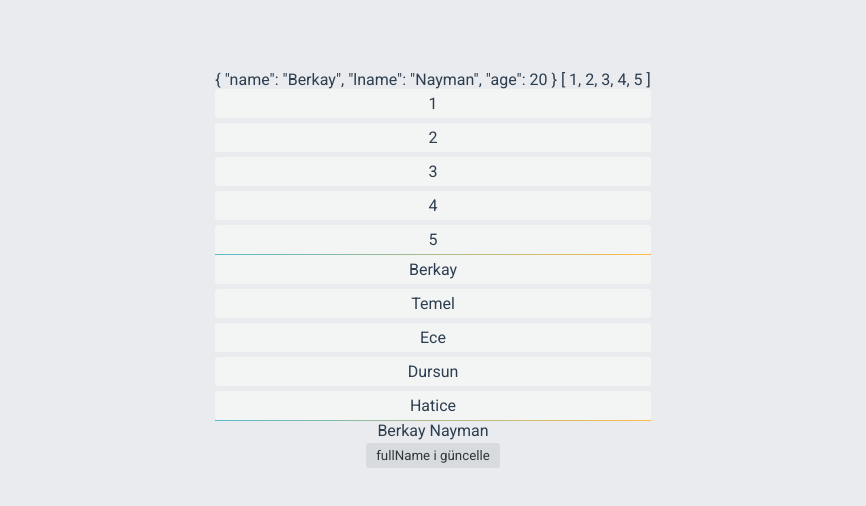
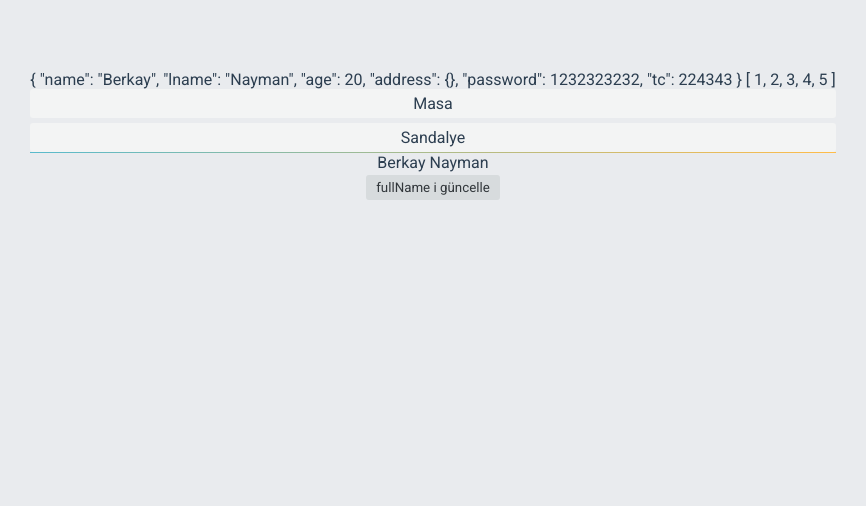
Before and after one commit to berkaynayman/vueBootcamp, a Vue app in the folder WEEK-4/0-vuex-introduction/: page / in a window 1280 px wide. Shown: the top 506 px of the page, without its empty margins (207-1073 px from the left). Built offline with nearby package versions, Linux system fonts and the light colour scheme.

Commit message:
WEEK-4 59.dk

```diff
--- a/WEEK-4/0-vuex-introduction/src/App.vue
+++ b/WEEK-4/0-vuex-introduction/src/App.vue
@@ -1,16 +1,22 @@
 <template>
   <div>
     <p>
-      {{ $store.state.person }}
+      {{ $store.state.user }}
       {{ $store.state.permissions }}
 
     </p>
+    <!--
     <ul>
       <li v-for="permission in $store.state.permissions" :key="permission">{{ permission }}</li>
     </ul>
     <hr>
     <ul>
       <li v-for="user in $store.state.userList" :key="user">{{ user }}</li>
+    </ul>
+    -->
+
+    <ul>
+      <li v-for="item in woodItems" :key="item.title">{{ item.title }}</li>
     </ul>
     <hr>
     <p> {{ $store.state.fullName }} </p>
@@ -19,15 +25,16 @@
 </template>
 
 <script>
-
+import { mapGetters } from "vuex";
 export default {
   name: 'App',
   created(){
     // created() is life cycle
-    console.log(this.$store.state.person);
+    console.log(this.$store.state.user);
     console.log(this.$store.state.theme);
     /* diyelimki projemizde farklı yerlerde mobilyayı filtereleyip ekrana çekiyoruz
-       mabilya diye yazım hatası yapabiliriz. doğal olarak 1 standart elde etmek için
+       mabilya diye yazım hatası yapabiliriz. doğal olarak
+       1- standart elde etmek için
        2- belirli kullanıcı tarafına, yazılımcıların kullanabileceği belirli başlı
        bilgileri filtreleyebilmek için state leri direk kullanıma açmak yerine getter ile
        açıyoruz. store.js içine getters{} oluşturduk. */
@@ -35,11 +42,25 @@ export default {
 
     // getters içerisindeki function çağırdık
     console.log(this.$store.getters.woodItems);
+    //console.log(this.$store.getters.activeUser);
+    console.log('this.activeUser :>> ', this.activeUser);
   },
   methods : {
     updateName(){
+      this.$store.state.itemList.push({ id : 6, title : "Sehpa", type : "mobilya" }); //burada push ettikten sonra react olduğu için list olucaktır
       this.$store.state.fullName = new Date().getTime();
     }
+  },
+  computed :{
+    ... mapGetters(["woodItems", "activeUser"]),
+    /*farklı syntax kullanımı
+    ...mapGetters({
+      agacElemanlari : "woodItems", agacElemanları adinda computedım var değer woodItemsdan geliyor
+      activeUser : "activeUser"
+    })
+    */
+    /*customComputed(){
+    }*/
   }
 }
 </script>
--- a/WEEK-4/0-vuex-introduction/src/store.js
+++ b/WEEK-4/0-vuex-introduction/src/store.js
@@ -2,10 +2,16 @@ import { createStore } from "vuex";
 
 const store = createStore({
     state: {
-        person: {
+        user: {
             name: "Berkay",
             lname: "Nayman",
-            age : 20
+            age : 20,
+            address : {},
+            password : 1232323232,
+            tc : 224343
+            /* bu bilgileri diyelimki çektik ve front-end alanında gezmesini istemiyorsak
+                yazılımcının bu datayı alıp aksiyon anında tekrar backende göndermemesini istiyorsak
+                yada diyelimki passwordu silmek istiyoruzdur- getters'da activeUser tanımladık  */
         },
         theme: "dark",
         fullName : "Berkay Nayman",
@@ -22,9 +28,19 @@ const store = createStore({
     /* eğer sürekli kullandığımız birşey ise filter(mobilya gibi)
         burada getters da tamamlıyoruz */
     getters : {
-        /*benim bu store de değişken gibi davranacak yapılarım şunlardır */
+        /*benim bu store de değişken gibi davranacak yapılarım şunlardır
+            buraya bir veri gönderiririz sonra return alırız. getters reactiv çalışır
+            return olan veriyi set edemeyiz getters ın amacı return etmek  */
         /*getter tek işi state deki bilgileri alıp bana vermek */
         woodItems : state => state.itemList.filter(i => i.type === "mobilya"),
+        activeUser(state){
+            const user = {
+                ... state.user
+            };
+            delete user.password;
+            delete user.age;
+            return user;
+        }
     }
 });
 
```
Also changed, not shown: 1 other file (tests, documents, lock files or other folders).
